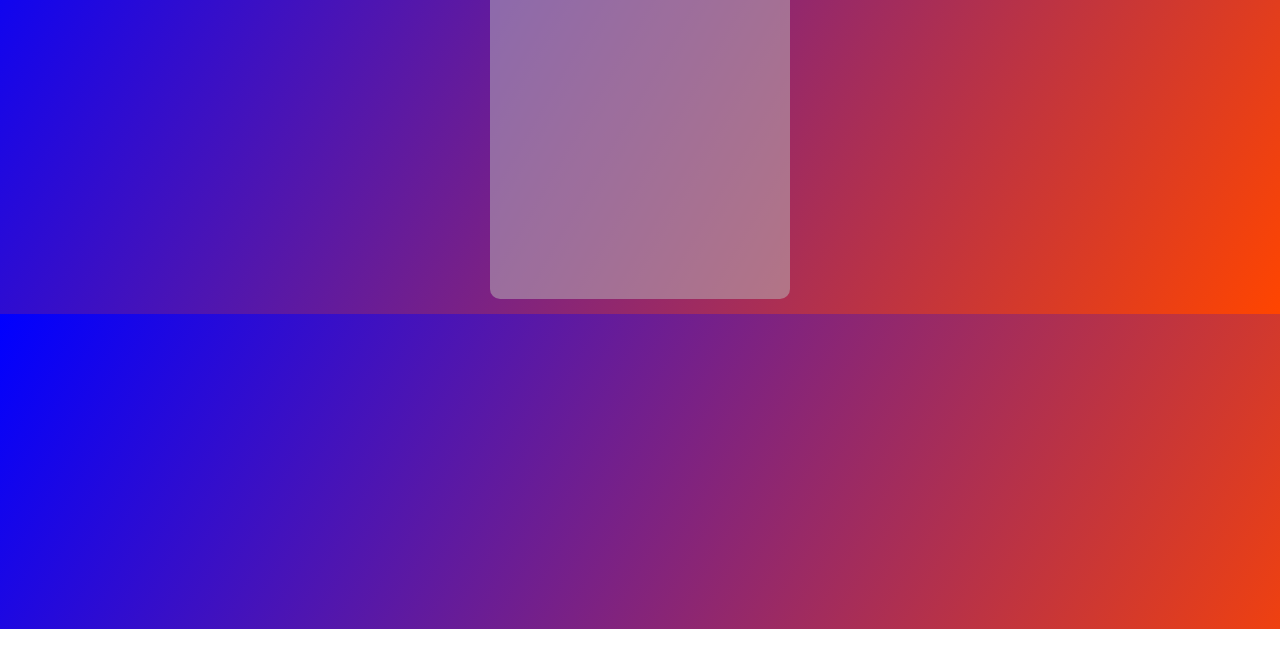
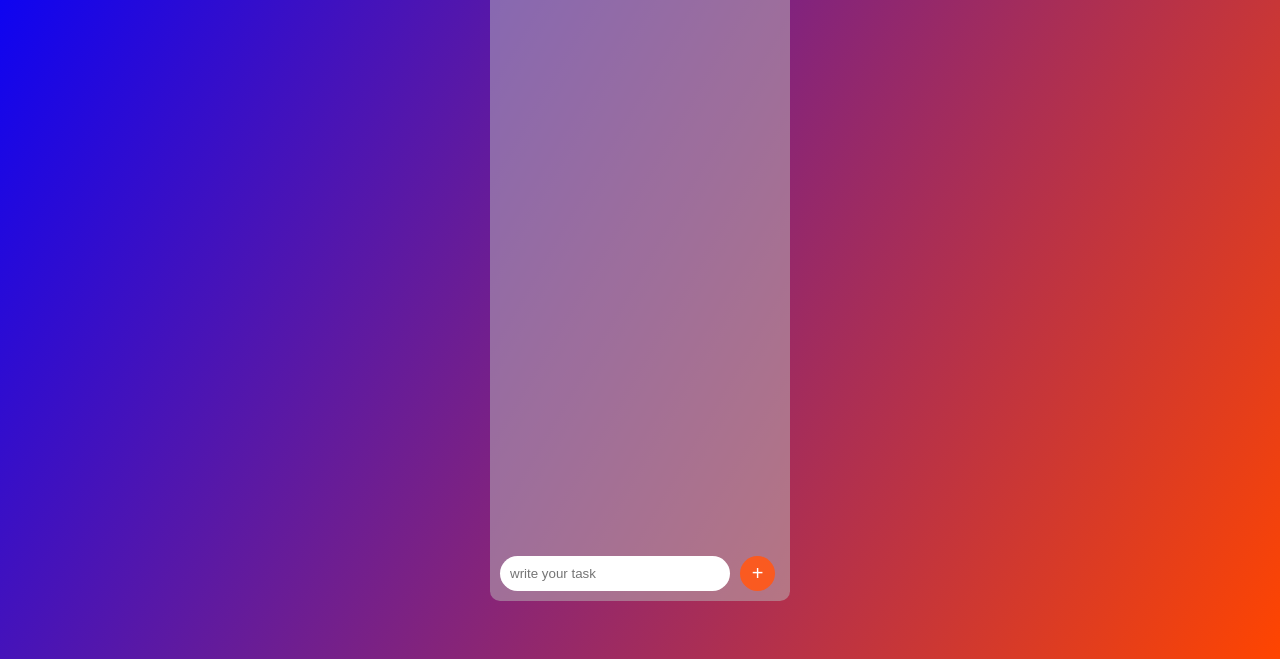
Before and after one commit to sayedsaadhusain/todo, a plain HTML site: page index.html in a window 1280 px wide. Shown: the part 171-830 px from the top of the page. Before the commit the page ends 800 px from the top, so only its background shows below. Drawn offline with Linux system fonts and the light colour scheme.

Commit message:
Add files via upload

```diff
--- a/style.css
+++ b/style.css
@@ -10,21 +10,27 @@ body{
     justify-content: center;
     align-items: center;
     user-select: none;
+    background-size: cover;
+    min-height: 100vh;
 }
 .main{
-    /* margin-left: 120px; */
-    align-content: start;
     background-color: rgb(186, 186, 186,50%);
     min-height: 450px;
     width: 300px;
     border-radius: 10px;
     margin-top: 5px;
     overflow: hidden;
-    opacity: ;
+    display: grid;
+    grid-template-rows: max-content auto max-content;
 }
 h1{
     padding: 20px;
 }
+ul{
+    height: 70vh;
+    overflow-y: auto;
+}
+
 li{
     list-style: none;
     padding: 10px;
```
